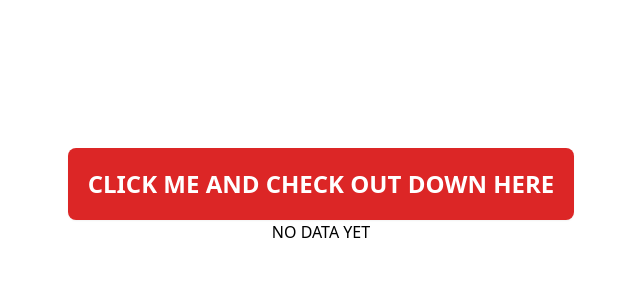
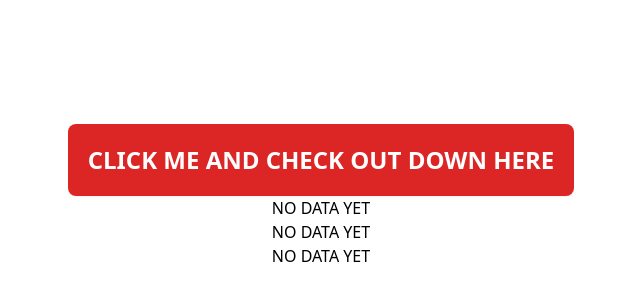
Before and after one commit to Igor5667/WeatherApp, a React (Vite) app: page / in a window 1280 px wide. Shown: the part 204-504 px from the top of the page, without its empty margins (319-959 px from the left). Built offline with nearby package versions, Linux system fonts and the light colour scheme.

Commit message:
add display data on site

```diff
--- a/src/App.tsx
+++ b/src/App.tsx
@@ -24,7 +24,24 @@ function App() {
       >
         CLICK ME AND CHECK OUT DOWN HERE
       </button>
-      <p className="text-wrap">{weatherData["name"] ?? "NO DATA YET"}</p>
+      <li className="text-wrap list-none">
+        {weatherData["name"] ?? "NO DATA YET"}
+      </li>
+      <li className="text-wrap list-none">
+        {weatherData?.main?.temp
+          ? `${weatherData?.main?.temp.toFixed(0)} °C`
+          : "NO DATA YET"}
+      </li>
+
+      <li className="text-wrap list-none">
+        {weatherData?.weather?.[0]?.main ? (
+          <h1 className="text-3xl">
+            to będzie img: {weatherData?.weather?.[0]?.main.toLowerCase()}.png
+          </h1>
+        ) : (
+          "NO DATA YET"
+        )}
+      </li>
     </div>
   );
 }
```
